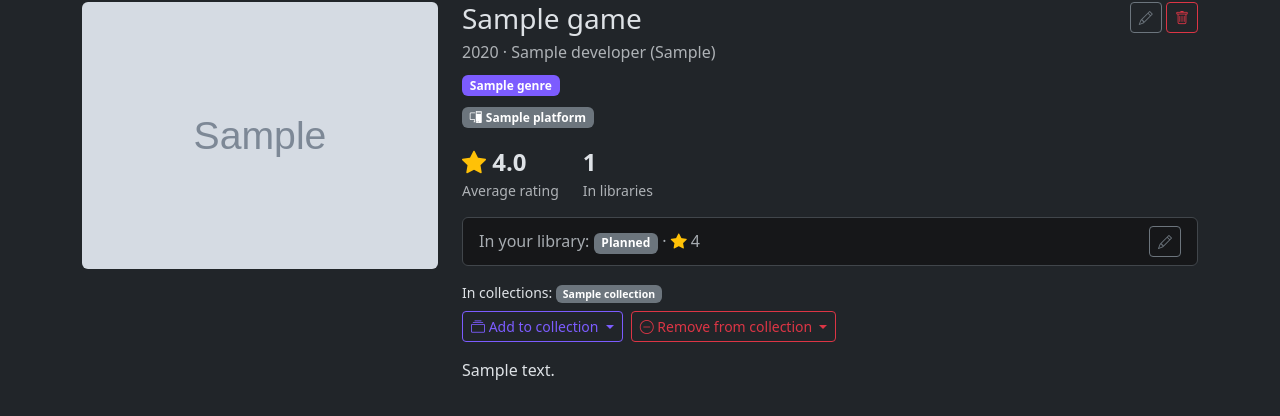
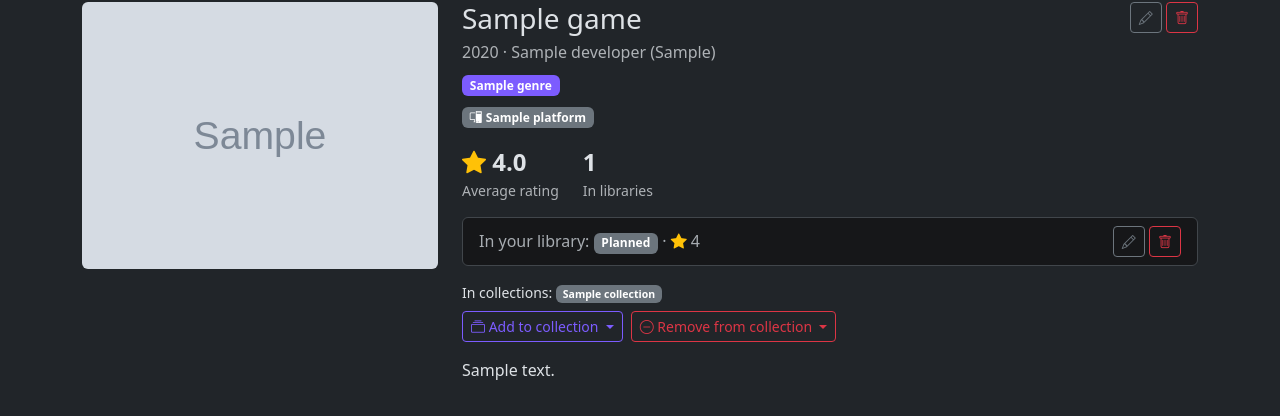
Before and after one commit to CemXokenc/backlog_vault, a Django app: page /games/1/ in a window 1280 px wide. Shown: the part 119-535 px from the top of the page. Run offline with Django 5.2, Linux system fonts and the light colour scheme; a user stored in the database is signed in; tables that the repository leaves empty hold one stand-in row (values such as "Sample post"); grey boxes marked "Sample" are stand-in pictures.

Commit message:
restore remove-from-library button on game page

```diff
--- a/templates/vault/game_detail.html
+++ b/templates/vault/game_detail.html
@@ -84,6 +84,9 @@
           <span class="text-nowrap">
             <a class="btn btn-sm btn-outline-secondary" href="{% url 'vault:library-update' my_entry.pk %}?next={{ request.get_full_path|urlencode }}" title="Edit status, rating, hours">
               <i class="bi bi-pencil"></i>
+            </a>
+            <a class="btn btn-sm btn-outline-danger" href="{% url 'vault:library-delete' my_entry.pk %}?next={{ request.get_full_path|urlencode }}" title="Remove from library">
+              <i class="bi bi-trash"></i>
             </a>
           </span>
         </div>
```
Also changed, not shown: vault/tests/test_next_url.py (+10 -0 lines).
